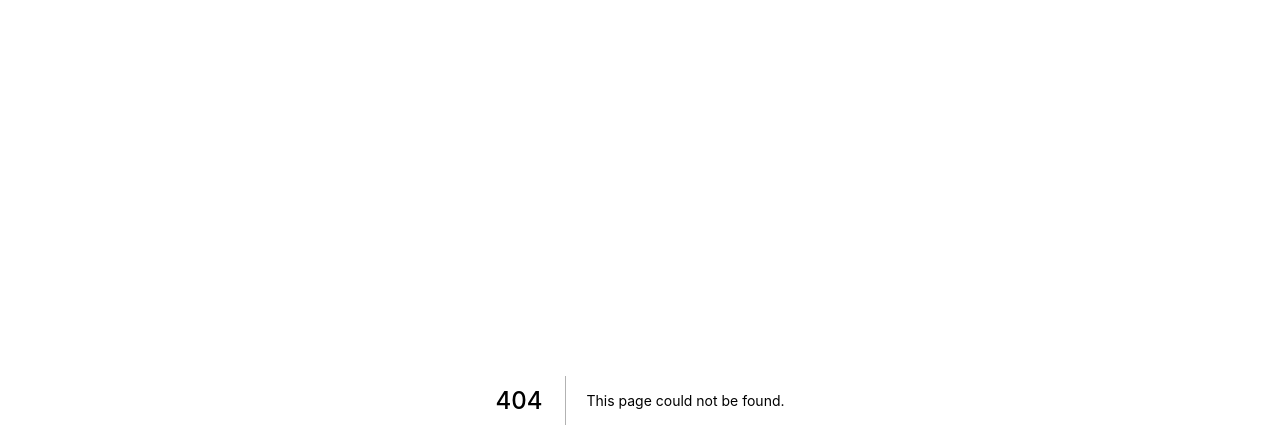
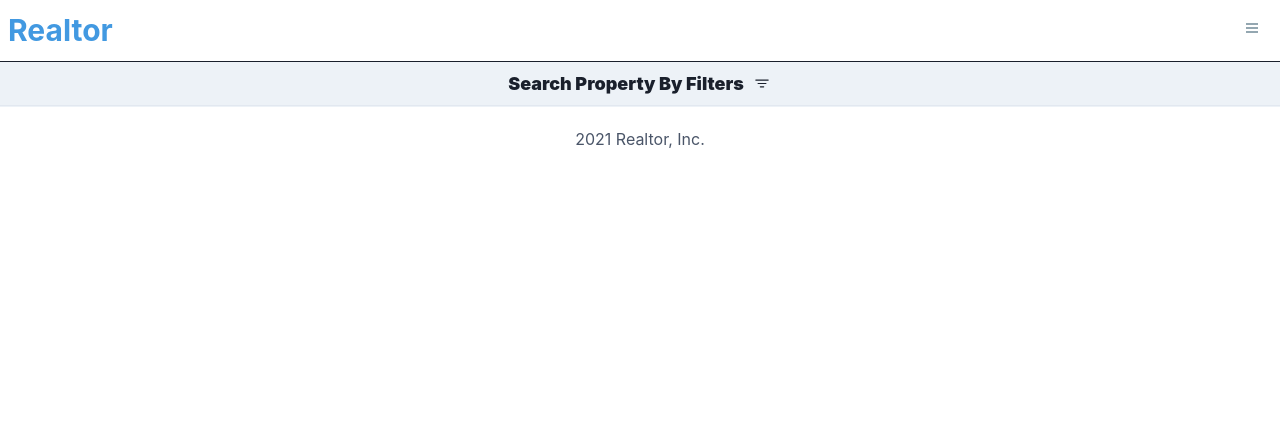
Before and after one commit to MazidulIslam/realestate, a Next.js app: page /search in a window 1280 px wide. Before the commit this address had no page. Shown: the top 448 px of the page. Built offline with nearby package versions, Linux system fonts and the light colour scheme.

Commit message:
create search component

```diff
--- /dev/null
+++ b/components/Footer.jsx
@@ -0,0 +1,8 @@
+import { Box } from '@chakra-ui/react';
+
+const Footer = () => (
+    <Box textAlign="center" p="5" color="gray.600" borderTop="1px" borderColor="gray.100">
+2021 Realtor, Inc.
+    </Box>
+)
+export default Footer;
--- a/components/Layout.jsx
+++ b/components/Layout.jsx
@@ -0,0 +1,26 @@
+import Head from 'next/head'
+import {Box} from '@chakra-ui/react'
+import { Children } from 'react'
+
+import Navbar from './Navbar'
+import Footer from './Footer'
+const Layout = ({children}) => (
+    <>
+        <Head>
+            <title>Real Estate</title>
+        </Head>
+        <Box maxWidth="1280px" m='auto'>
+
+            <header>
+                <Navbar/>
+            </header>
+            <main>
+                {children}
+            </main>
+            <footer>
+                <Footer/>
+            </footer>
+        </Box>
+    </>
+)
+export default Layout;
--- /dev/null
+++ b/components/Navbar.jsx
@@ -0,0 +1,34 @@
+import Link from 'next/link';
+import { Menu, MenuButton, MenuList, MenuItem, IconButton, Flex, Box, Spacer } from "@chakra-ui/react";
+import { FcMenu, FcHome, FcAbout } from "react-icons/fc";
+import { BsSearch } from "react-icons/bs";
+import { FiKey } from 'react-icons/fi';
+
+const Navbar = () => (
+    <Flex p="2" borderBottom="1px" borderColo="gray.100">
+        <Box fontSize="3xl" color="blue.400" fontWeight="bold">
+            <Link href="/" paddingLeft="2">Realtor</Link>
+        </Box>
+        <Spacer />
+        <Box>
+            <Menu >
+                <MenuButton as={IconButton} icon={<FcMenu />} variant="outlined" color="red.400" />
+                <MenuList>
+                    <Link href="/" passHref>
+                        <MenuItem icon={<FcHome/>}>Home</MenuItem>
+                    </Link>
+                    <Link href="/search" passHref>
+                        <MenuItem icon={<BsSearch/>}>Search</MenuItem>
+                    </Link>
+                    <Link href="/search?purpose=for-sale" passHref>
+                        <MenuItem icon={<FcAbout/>}>Buy Property</MenuItem>
+                    </Link>
+                    <Link href="/search?purpose=for-rent" passHref>
+                        <MenuItem icon={<FiKey/>}>Rent Property</MenuItem>
+                    </Link>
+                </MenuList>
+            </Menu>
+        </Box>
+    </Flex>
+);
+export default Navbar;
--- /dev/null
+++ b/components/SearchFilters.jsx
@@ -0,0 +1,14 @@
+import { useEffect, useState } from 'react';
+import { Flex, Select, Box, Text, Input, Spinner, Icon, Button } from '@chakra-ui/react';
+import { useRouter } from 'next/router';
+import { MdCancel } from 'react-icons/md';
+import Image from 'next/image';
+
+const SearchFilters = () => {
+
+    return(
+        <div>SearchFilters</div>
+    )
+
+}
+export default SearchFilters;
--- a/pages/_app.js
+++ b/pages/_app.js
@@ -5,7 +5,16 @@
 
 import Layout from "../components/Layout";
 function MyApp({ Component, pageProps }) {
-  return <Component {...pageProps} />;
+  return (
+    <>
+      <Head></Head>
+      <ChakraProvider>
+        <Layout>
+          <Component {...pageProps} />
+        </Layout>
+      </ChakraProvider>
+    </>
+  );
 }
 
 export default MyApp;
--- /dev/null
+++ b/pages/search.js
@@ -0,0 +1,33 @@
+import { useState } from "react";
+import { useRouter } from "next/router";
+import Image from "next/image";
+import { Flex, Box, Text, Icon } from "@chakra-ui/react";
+import { BsFilter } from "react-icons/bs";
+import SearchFilters from "../components/SearchFilters";
+
+const Search = () => {
+  const [searchFilters, setSearchFilters] = useState(false);
+  const router = useRouter();
+
+  return (
+    <Box>
+      <Flex
+        cursor="pointer"
+        bg="gray.100"
+        borderBottom="1px"
+        borderColor="gray.200"
+        p="2"
+        fontWeight="black"
+        fontSize="lg"
+        justifyContent="center"
+        alignItems="center"
+        onClick={() => setSearchFilters((pervFilters) => !prevFilters)}
+      >
+        <Text>Search Property By Filters</Text>
+        <Icon paddingLeft="2" w="7" as={BsFilter} />
+      </Flex>
+      {searchFilters && <SearchFilters />}
+    </Box>
+  );
+};
+export default Search;
```
